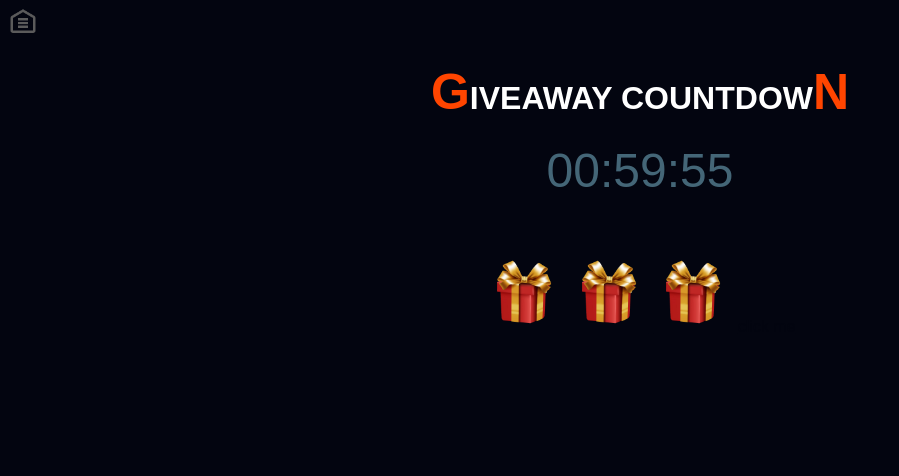
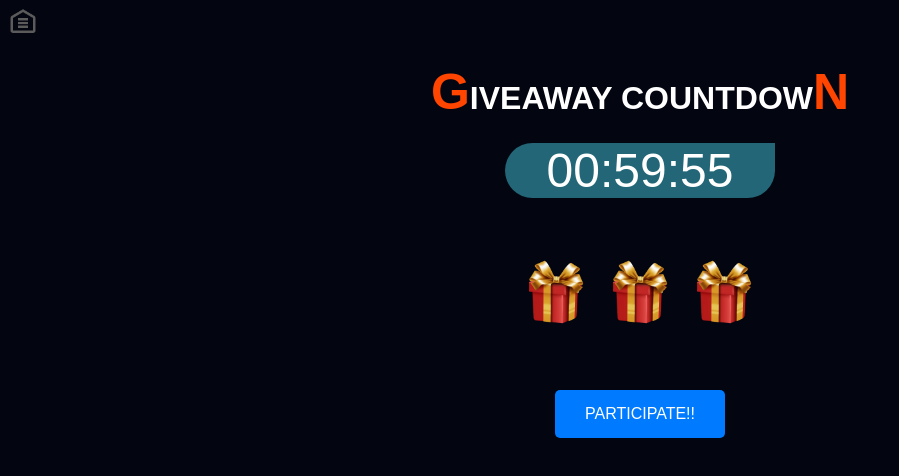
Before and after one commit to Monpress/Gamble-premium1, a plain HTML site: page index.html in a window 1280 px wide. Shown: the whole page, without its empty margins (0-899 px from the left). Drawn offline with Linux system fonts and the light colour scheme.

Commit message:
index.html

```diff
--- a/index.html
+++ b/index.html
@@ -15,7 +15,12 @@
         }
         #timer {
             font-size: 48px;
-            color: #467;
+            color: #;
+            background:#267;
+            border-top-left-radius:60px;
+            border-bottom-left-radius:60px;
+            border-bottom-right-radius:60px;
+            width:270px;
 }
 font{
   Color:orangered;
@@ -34,6 +39,37 @@ a:visited{
   color:#030510;
 }
 
+
+
+.moving-button {
+    padding: 15px 30px;
+    font-size: 16px;
+    color: white;
+    background-color: #007BFF;
+    border: none;
+    border-radius: 5px;
+    cursor: pointer;
+    position: relative; /* Required for animation */
+    animation: moveButton 1s linear ; /* Animation for 5 seconds */
+}
+
+@keyframes moveButton {
+    0% {
+        transform: translateX(0);
+    }
+    25% {
+        transform: translateX(60px); /* Move right */
+    }
+    50% {
+        transform: translateX(200); /* Move back to original position */
+    }
+    75% {
+        transform: translateX(100px); /* Move left */
+    }
+    100% {
+        transform: translateX(0); /* Move back to original position */
+    }
+}
 
 
 80%{
@@ -161,11 +197,14 @@ a:visited{
      	 <center>
 <h1><font>G</font>IVEAWAY COUNTDOW<font>N</font></h1>
 <div id="timer">00:00:00</div>
-  <br> <br> <br>
-<a href="index.html"><img src="gift.png" width="80px"> </a>
+  <br> <br> <br> <center>
+<a href="index.html"><img src="gift.png" width="80px" > </a>
 <a href="index.html"><img src="gift.png" width="80px"> </a>
 <img src="gift.png" width="80px">
-  <a href="index.html"> click me</a>
+<br> <br>
+<br> <br>
+  <button class="moving-button">PARTICIPATE!!</button>
+
   <script>
     // Set the countdown duration in seconds (e.g., 3600 seconds = 1 hour)
     const countdownDuration = 3600; // Change this value as needed
@@ -207,4 +246,4 @@ a:visited{
 </script>
 
 </body>
-</html>
+  </html>
```
